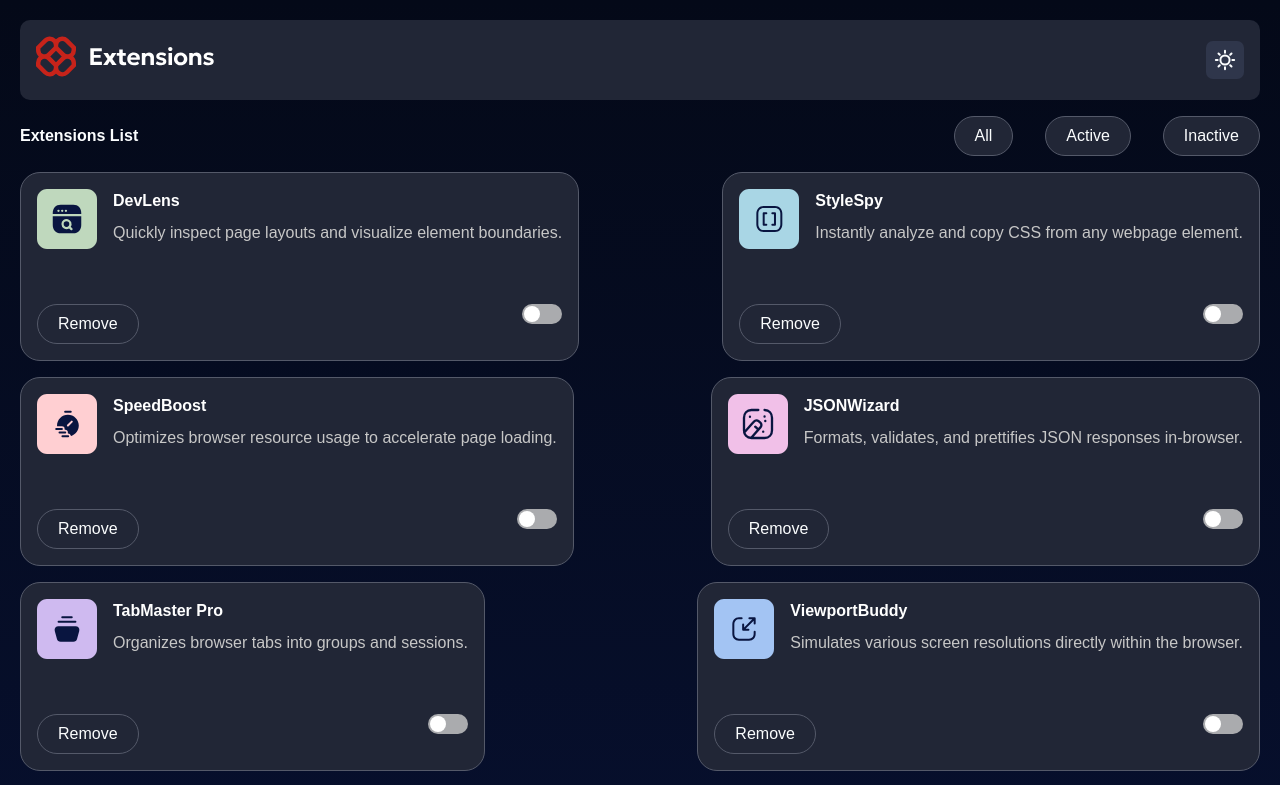
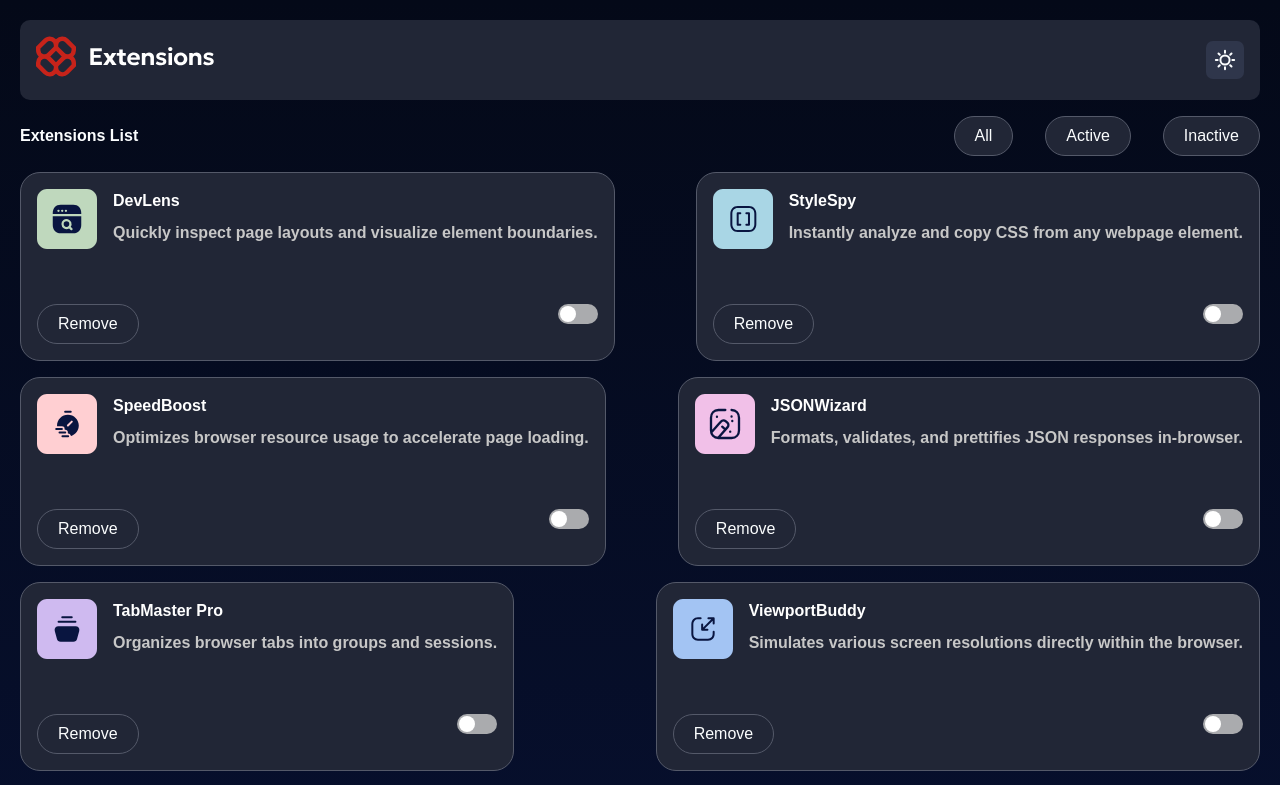
Before and after one commit to FranciscoFrontEndDeveloper/browserExtensionsManagerUiMain, an Angular app: page / in a window 1280 px wide. Shown: the top 785 px of the page. Built offline with nearby package versions, Linux system fonts and the light colour scheme; a web font is replaced by a local one.

Commit message:
background exten carf succefully

```diff
--- a/src/app/components/cardextension/cardextension.component.html
+++ b/src/app/components/cardextension/cardextension.component.html
@@ -1,5 +1,5 @@
 <div class="allCardCont">
-  <div class="cardExtContDark" *ngFor="let ext of extensions()">
+  <div [ngClass]="mainMode ? 'cardExtContDark' : 'cardExtContLight'" *ngFor="let ext of extensions()">
     <div>
       <div>
         <picture><img src="{{ ext.img }}" alt="devlens" /></picture>
--- a/src/app/components/cardextension/cardextension.component.sass
+++ b/src/app/components/cardextension/cardextension.component.sass
@@ -1,9 +1,11 @@
+@mixin backCard($background ,$border)
+   background: $background
+   border: $border
+   border-radius: 20px
+   padding: 1rem
+   width: auto
 .cardExtContDark
- border: 1px solid hsl(226, 11%, 37%)
- background: hsl(226, 25%, 17%)
- border-radius: 20px
- padding: 1rem
- width: auto
+ @include backCard(hsl(226, 25%, 17%),1px solid hsl(226, 11%, 37%))
  div:nth-child(1)
   display: flex
   flex-direction: row
@@ -11,11 +13,15 @@
   margin-left: 1rem
   h3
    color: white
-   font-weight: bold
+
+  font-weight: bold
    margin: 0
   p
    color: hsl(0, 0%, 78%)
    margin: 0.5rem 0 0 0
+
+.cardExtContLight
+ @include backCard(hsl(200, 60%, 99%),1px solid hsl(217, 61%, 90%))
 
 .cardExtbuttons
  display: flex
```
